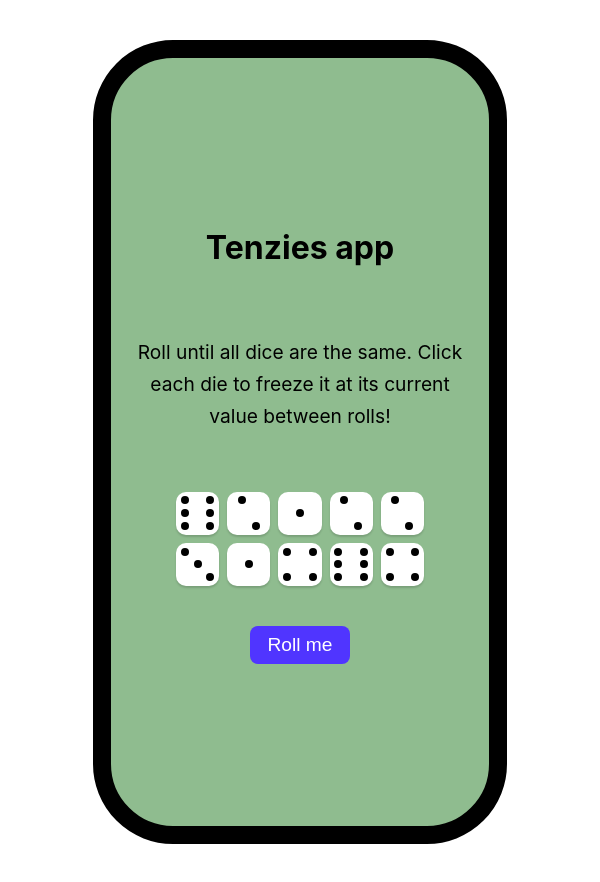
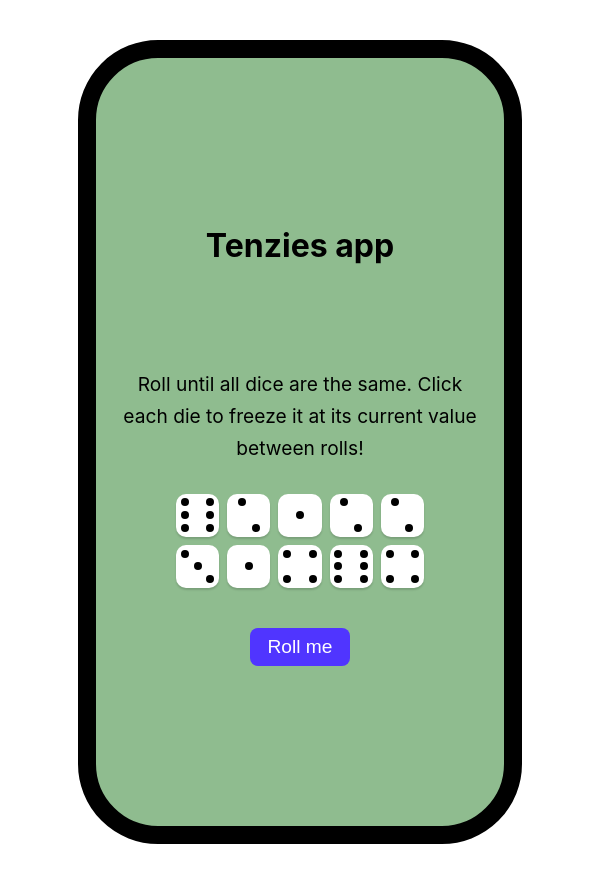
Before and after one commit to natalieacevedo/tenziesApp, a React (Create React App) app: page / in a window 600 px wide. Built offline with nearby package versions, Linux system fonts and the light colour scheme.

Commit message:
changes on small movile media querie

```diff
--- a/src/App.css
+++ b/src/App.css
@@ -91,7 +91,10 @@ justify-content: space-between;
   top: -8vh;
   font-size: 2.5rem;
 }
-
+.titleWinner{
+  position: relative;
+  top: .5vh;
+}
 .littleBox{
 
   height: 3.135rem;
@@ -148,15 +151,15 @@ padding: 0.5rem;
   text-align: center;
 }
 .best{
-  font-size: 1.3rem;
-  margin-top: 4vh;
+  font-size: 1.2rem;
+  margin-top: 3vh;
   text-align: center;
   line-height: 2rem;
 }
 @media screen and (max-width: 600px) {
   .littleBox {
-    height: 1.80rem;
-    width: 1.80rem;
+    height: 1.70rem;
+    width: 1.70rem;
   }
 
   .dot{
@@ -168,31 +171,44 @@ padding: 0.5rem;
 
   .boxesContainer{
     gap:0.60rem;
+    margin-top: 1.5vh;
   }
 
   .mainBody{
-    width: 55vw;
+    width: 65vw;
   }
 
   .instructions{
+    position: relative;
     font-size: 1.2rem;
-    top: -13vh;
+    top: .2vh;
+    margin-top:-5vh;
+    padding: relative;
   }
 
   .mainTitle{
-    top: -10vh;
+    top: -5vh;
     font-size: 2rem;
     text-align: center;
+  }
+
+  .winner{
+    font-size: 1.5rem;
+    top:-3vh;
   }
 }
 
 @media screen and (min-width:600px) and (max-width:1000px) {
+  .mainBody{
+    width: 60vw;
+  }
   .littleBox {
     height: 2.1rem;
     width: 2.1rem;
   }
   .boxesContainer{
     gap:0.5rem;
+    margin-top: 1.5vh;
   }
 
   .dot{
--- a/src/App.js
+++ b/src/App.js
@@ -32,20 +32,6 @@ export default function App() {
       setBestTime(gameTime);
     }
   }, [bestTime, gameTime, isItOver]);
-
-  //impostora
-  // useEffect(() => {
-  //   if (!bestTime || gameTime < bestTime) {
-  //     localStorage.setItem("bestTime", gameTime.toString());
-  //     setBestTime(gameTime);
-  //   }
-  //   if (isItOver) {
-  //     setGameTime(() => {
-  //       let miliSeconds = new Date() - startDate;
-  //       return miliSeconds / 1000;
-  //     });
-  //   }
-  // }, [bestTime, gameTime, isItOver, startDate]);
 
   useEffect(() => {
     if (isItOver) {
@@ -109,7 +95,9 @@ export default function App() {
   return (
     <main className="mainBody">
       {isItOver && <Confetti />}
-      <h1 className="mainTitle">Tenzies app</h1>
+      <h1 className={`${isItOver ? "titleWinner" : "mainTitle"}`}>
+        Tenzies app
+      </h1>
       {isItOver && (
         <h1 className="winner">
           You Won, and did it in only {numberOfRolls} rolls and {gameTime}{" "}
@@ -134,7 +122,7 @@ export default function App() {
             bestNumberOfRolls +
             ". And your best time is " +
             bestTime +
-            " seconds !"}
+            " seconds"}
         </p>
       ) : (
         " "
--- a/src/components/Die.jsx
+++ b/src/components/Die.jsx
@@ -73,6 +73,7 @@ function Die({ value, isHeld, switchIsHeld, index }) {
       </>
     );
   }
+  //`${isItOver ? titleWinner : mainTitle}`
 
   return (
     <div
```
